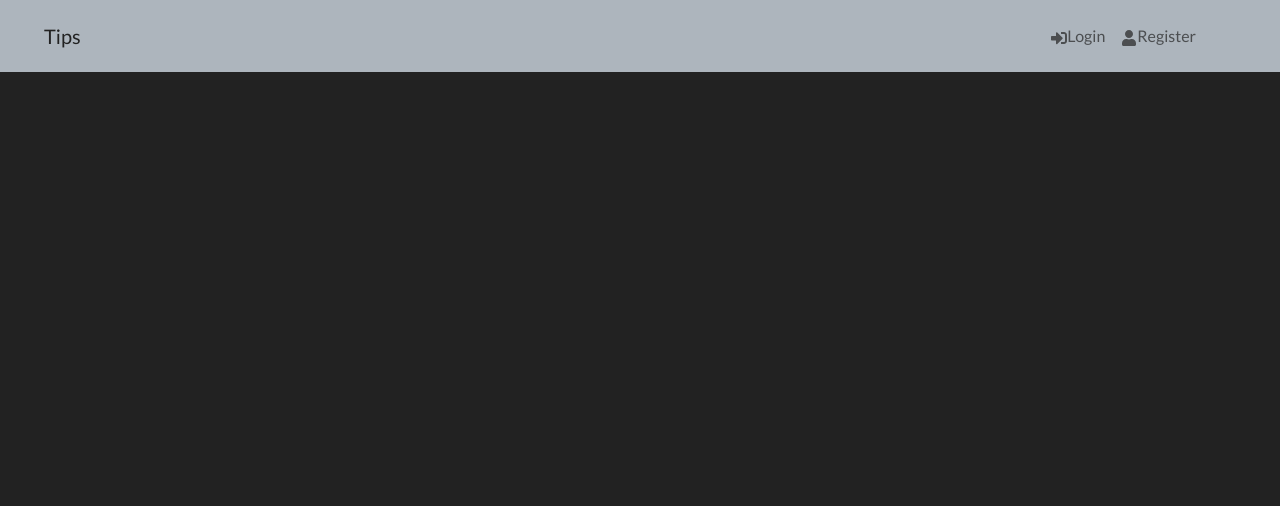
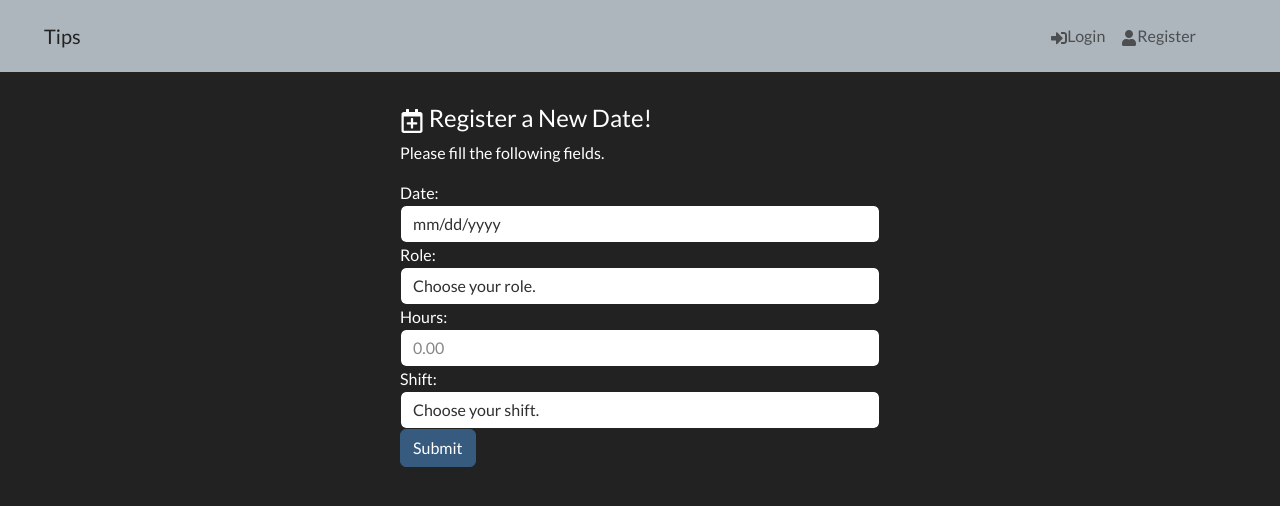
Before and after one commit to MasterTruckX/tips_project_frontend, a React (Vite) app: page /newDate in a window 1280 px wide. Before the commit this address had no page. Shown: the top 506 px of the page. Built offline with nearby package versions, Linux system fonts and the light colour scheme.

Commit message:
Now is possible to create a new date with page New User

```diff
--- a/package.json
+++ b/package.json
@@ -13,6 +13,7 @@
     "@reduxjs/toolkit": "^1.9.7",
     "axios": "^1.6.0",
     "react": "^18.2.0",
+    "react-calendar": "^4.6.1",
     "react-dom": "^18.2.0",
     "react-icons": "^4.11.0",
     "react-redux": "^8.1.3",
--- a/src/App.jsx
+++ b/src/App.jsx
@@ -2,6 +2,7 @@ import { BrowserRouter as Router, Routes, Route } from 'react-router-dom'
 import Header from './components/Header'
 import Dashboard from './pages/Dashboard'
 import Login from './pages/Login'
+import NewDate from './pages/NewDate'
 import Register from './pages/Register'
 
 function App() {
@@ -15,6 +16,7 @@ function App() {
             <Route path='/' element= {<Dashboard/>}/>
             <Route path='/login' element= {<Login/>}/>
             <Route path='/register' element= {<Register/>}/>
+            <Route path='/newDate' element= {<NewDate/>}/>
           </Routes>
         </div>
       </Router>
--- a/src/app/store.js
+++ b/src/app/store.js
@@ -1,8 +1,10 @@
 import { configureStore } from '@reduxjs/toolkit'
 import authReducer from '../features/auth/authSlice'
+import dateReducer from '../features/date/dateSlice'
 
 export const store = configureStore({
     reducer: {
-        auth: authReducer
+        auth: authReducer,
+        date: dateReducer
     }
 })
--- a/src/components/Header.jsx
+++ b/src/components/Header.jsx
@@ -32,7 +32,7 @@ const Header = () => {
                   </Link>
                   </li>
                   <li className="nav-item">
-                  <Link className="nav-link" to={"#"}>New Date</Link>
+                  <Link className="nav-link" to={"/newDate"}>New Date</Link>
                   </li>
                   <li className="nav-item">
                   <Link className="nav-link" to={"#"}>Update Date</Link>
--- a/src/features/auth/authSlice.js
+++ b/src/features/auth/authSlice.js
@@ -3,7 +3,6 @@ import authService from './authService'
 
 //obtener el usuario del localstorage
 const user = JSON.parse(localStorage.getItem('user'))
-
 const initialState = {
     user: user ? user : null,
     isError: false,
--- /dev/null
+++ b/src/features/date/dateService.js
@@ -0,0 +1,22 @@
+import axios from 'axios'
+
+const API_URL = 'http://localhost:9000/dates/'
+
+
+// create date
+
+const createDate = async(dateData,token) => {
+    const config = {
+        headers: {
+            Authorization: `Bearer ${token}`
+        }
+    }
+    const response = await axios.post(API_URL, dateData, config)
+    return response.data
+}
+
+const dateService = {
+    createDate
+}
+
+export default dateService
--- /dev/null
+++ b/src/features/date/dateSlice.js
@@ -0,0 +1,50 @@
+import { createSlice, createAsyncThunk } from "@reduxjs/toolkit"
+import dateService from "./dateService"
+
+const date = JSON.parse(localStorage.getItem('date'))
+
+const initialState = {
+    dates: date ? date : null,
+    isError: false,
+    isSuccess: false,
+    isLoading: false,
+    message: ''
+}
+
+export const createDate = createAsyncThunk('date/create', async(dateData,thunkAPI) => {
+    try {
+        const token = thunkAPI.getState().auth.user.token
+        return await dateService.createDate(dateData,token)
+    }catch (error) {
+        const message = (error.response && error.response.data && error.response.data.message) || error.message || error.toString()
+        return thunkAPI.rejectWithValue(message)
+    }
+})
+
+export const dateSlice = createSlice({
+    name: 'date',
+    initialState,
+    reducers: {
+        reset: (state) => initialState
+    },
+    extraReducers: (builder) => {
+        builder
+            .addCase(createDate.pending, (state) => {
+                state.isLoading = true
+            })
+            .addCase(createDate.fulfilled, (state, action) => {
+                state.isLoading = false
+                state.isSuccess = true
+                // state.dates.push(action.payload)
+                state.dates = action.payload
+            })
+            .addCase(createDate.rejected, (state, action) => {
+                state.isLoading = false
+                state.isError = true
+                state.message = action.payload
+            })
+    }
+})
+
+export const {reset} = dateSlice.actions
+export default dateSlice.reducer
--- /dev/null
+++ b/src/pages/NewDate.jsx
@@ -0,0 +1,135 @@
+// import Calendar from 'react-calendar'
+import { useState, useEffect } from 'react'
+import { useSelector, useDispatch } from 'react-redux'
+import { toast } from 'react-toastify'
+import {FaRegCalendarPlus} from 'react-icons/fa'
+import { createDate, reset } from '../features/date/dateSlice'
+import { useNavigate } from 'react-router-dom'
+import Spinner from '../components/Spinner'
+
+const NewDate = () => {
+  const [formData, setFormData] = useState({
+    date: '',
+    role: '',
+    hours: '',
+    shift: ''
+  })
+  const { date, role, hours, shift } = formData
+  const {dates, isLoading, isError, isSuccess, message} = useSelector((state)=> state.date)
+  const dispatch = useDispatch()
+  const navigate = useNavigate()
+
+  useEffect(() => {
+    if(isError) {
+      toast.error(message)
+    }
+    dispatch(reset())
+
+  },[isError,message, dispatch])
+
+  const onChange = (e) => {
+    setFormData((prevState) => ({
+        ...prevState,
+        [e.target.name]: e.target.value
+    }))
+  }
+
+  const onSubmit = (e) => {
+    e.preventDefault()
+    if( (date==='') || (role==='') || (hours==='') || (shift==='') ){
+        toast.error('Enter the corresponding info in the empty fields.')
+      }else{
+        const dateData = {
+          date, role, hours, shift
+        }
+        dispatch(createDate(dateData))
+        dateId =
+        setFormData(
+          {
+            date: '',
+            role: '',
+            hours: '',
+            shift: ''
+          }
+        )
+      }
+  }
+
+  if (isLoading) {
+    return <Spinner />
+  }
+
+  return (
+    <>
+      <div className="form-container">
+        {/* <Calendar/> */}
+        <section className='heading'>
+          <h4>
+              <FaRegCalendarPlus /> Register a New Date!
+          </h4>
+          <p>Please fill the following fields.</p>
+        </section>
+        <section className='form'>
+            <form onSubmit={onSubmit}>
+                <div className="form-group">
+                    <label htmlFor="date">Date: </label>
+                    <input
+                        type="date"
+                        className='form-control'
+                        id='date'
+                        name='date'
+                        value={date}
+                        onChange={onChange}
+                    />
+                </div>
+                <div className="form-group">
+                    <label htmlFor="role">Role: </label>
+                    <select
+                      className='form-control'
+                      id='role'
+                      name='role'
+                      value={role}
+                      onChange={onChange}
+                    >
+                        <option value=''>Choose your role.</option>
+                        <option value="Busser">Busser</option>
+                        <option value="Food Runner">Food Runner</option>
+                    </select>
+                </div>
+                <div className="form-group">
+                    <label htmlFor="hours">Hours: </label>
+                    <input
+                        type="number"
+                        className='form-control'
+                        id='hours'
+                        name='hours'
+                        value={hours}
+                        placeholder='0.00'
+                        onChange={onChange}
+                    />
+                </div>
+                <div className="form-group">
+                    <label htmlFor="shift">Shift: </label>
+                    <select
+                      className='form-control'
+                      id='shift'
+                      name='shift'
+                      value={shift}
+                      onChange={onChange}
+                    >
+                        <option value=''>Choose your shift.</option>
+                        <option value="Lunch">Lunch</option>
+                        <option value="Dinner">Dinner</option>
+                    </select>
+                </div>
+                <div className="form-group">
+                    <button type="submit" className='btn btn-primary'>Submit</button>
+                </div>
+            </form>
+        </section>
+      </div>
+    </>
+  )
+}
+
+export default NewDate
```
Also changed, not shown: src/components/WaiterForm.jsx (added, +25 -0 lines), src/index.css (line endings or trailing spaces), 1 other file (tests, documents, lock files or other folders).
